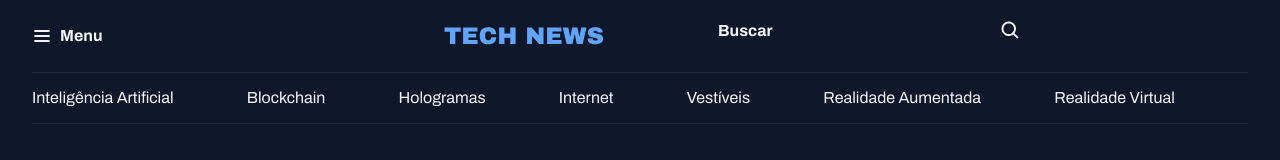
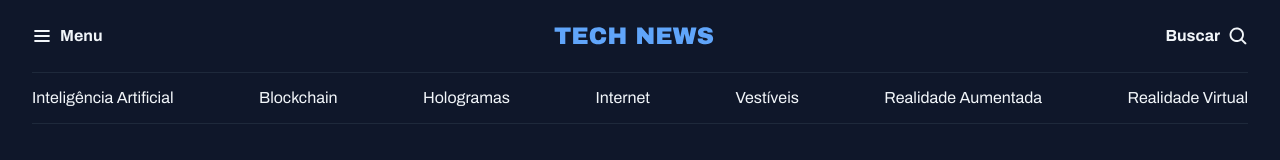
Before and after one commit to marcoscmoreira/portal-de-noticias, a plain HTML site: page index.html in a window 1280 px wide. Drawn offline with Linux system fonts and the light colour scheme.

Commit message:
ajuste de espaco entre os itens do menu

```diff
--- a/index.html
+++ b/index.html
@@ -26,8 +26,10 @@
                 <img src="/assets/Logo.svg" alt="TechNews logo">
             </div>
 
-            <strong>Buscar</strong>
-            <img src="/assets/icons/MagnifyingGlass.svg" alt="Ícone de busca">
+            <div>
+                <strong>Buscar</strong>
+                <img src="/assets/icons/MagnifyingGlass.svg" alt="Ícone de busca">
+            </div>
         </nav>
 
         <nav id="secondary" class="grid grid-flow-col">
@@ -37,7 +39,7 @@
             <a href="#">Internet</a>
             <a href="#">Vestíveis</a>
             <a href="#">Realidade Aumentada</a>
-            <a href="#">Realidade  Virtual</a>
+            <a href="#">Realidade Virtual</a>
         </nav>
     </header>
 
--- a/styles/header.css
+++ b/styles/header.css
@@ -22,4 +22,5 @@
     padding-block: 14px;
     border: solid 1px var(--stroke-color);
     border-inline: none;
+    justify-content: space-between;
 }
```
